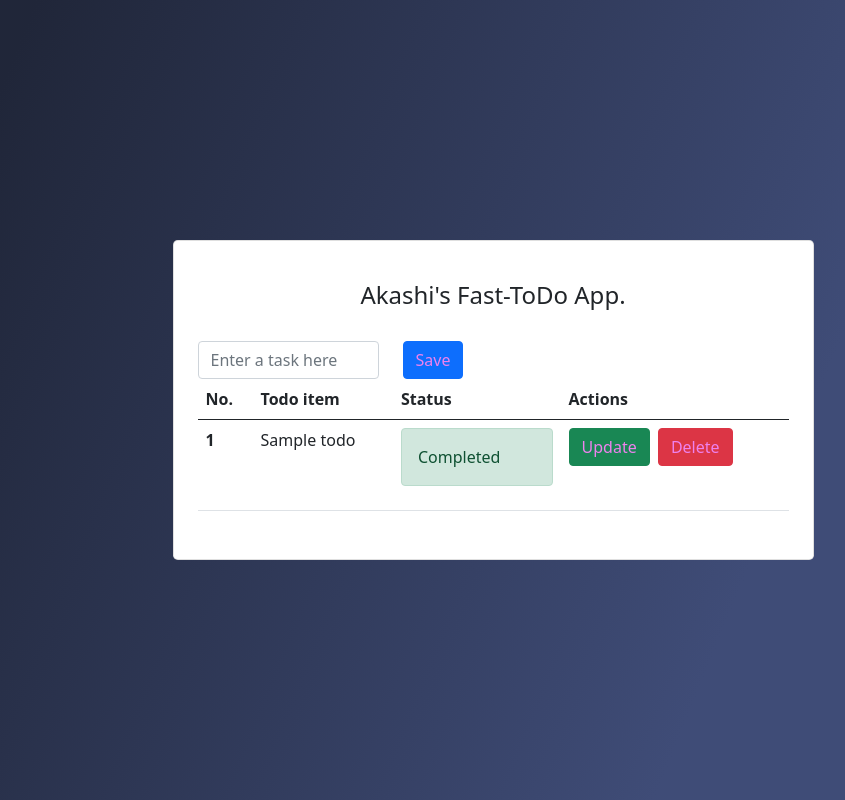
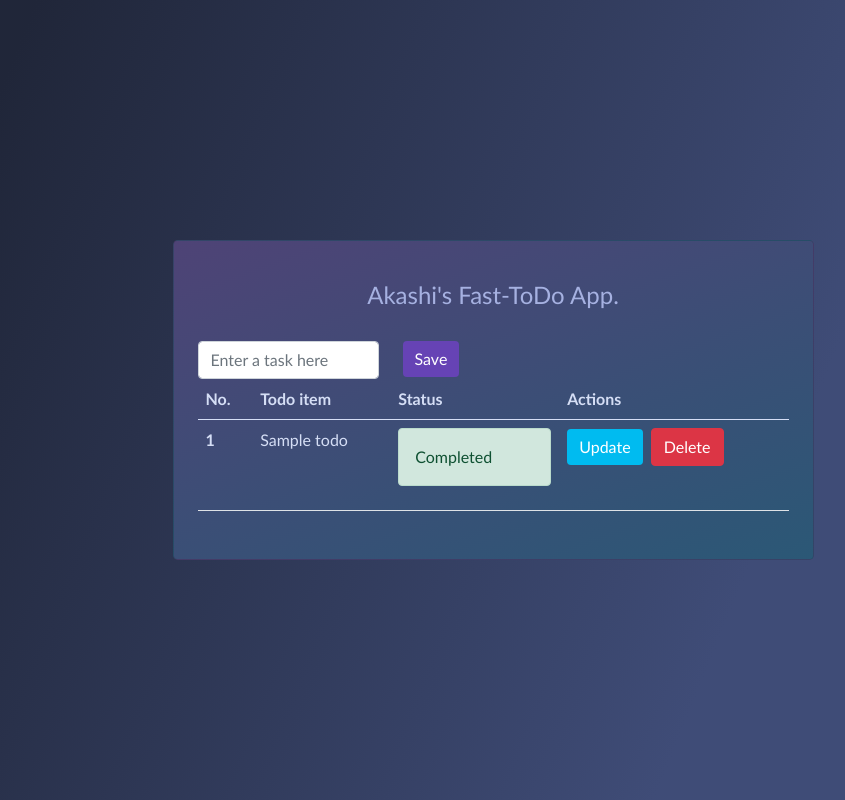
Before and after one commit to Akashii0/Fast-ToDo, a FastAPI app: template templates/index.html in a window 1280 px wide. Shown: the whole page, without its empty margins (147-992 px from the left). Run offline with FastAPI, Linux system fonts and the light colour scheme; the template is opened without the code that fills it: most values are stand-ins (such as "Sample title", 1, 10 or a date in 2020); parts of the project's set-up code (start-up, migrations or seed data) failed here and were passed over.

Commit message:
Updated style.css

```diff
--- a/static/style/style.css
+++ b/static/style/style.css
@@ -1,3 +1,37 @@
-.btn {
-    color: violet;
+.body {
+    font-family: Calibri, Candara, Segoe, "Segoe UI", Optima, Arial, sans-serif;
 }
+
+.btn-success {
+    background: #00bbf0;
+    border: #00bbf0;
+}
+.btn-success:hover {
+    background: #8594e4;
+    border: #8594e4;
+}
+
+
+.card {
+    background: linear-gradient(-20deg, #2b5876 0%, #4e4376 100%);
+}
+
+.col-lg-9 {
+    color: #a6b1e1;
+    font-family: Futura, "Trebuchet MS", Arial, sans-serif;
+
+}
+
+.btn-primary {
+    background: #6643b5;
+    border: #6643b5;
+}
+.btn-primary:hover {
+    background: #430f58;
+    border: #430f58;
+}
+
+.table {
+    color: #d5def5;
+
+}
```
